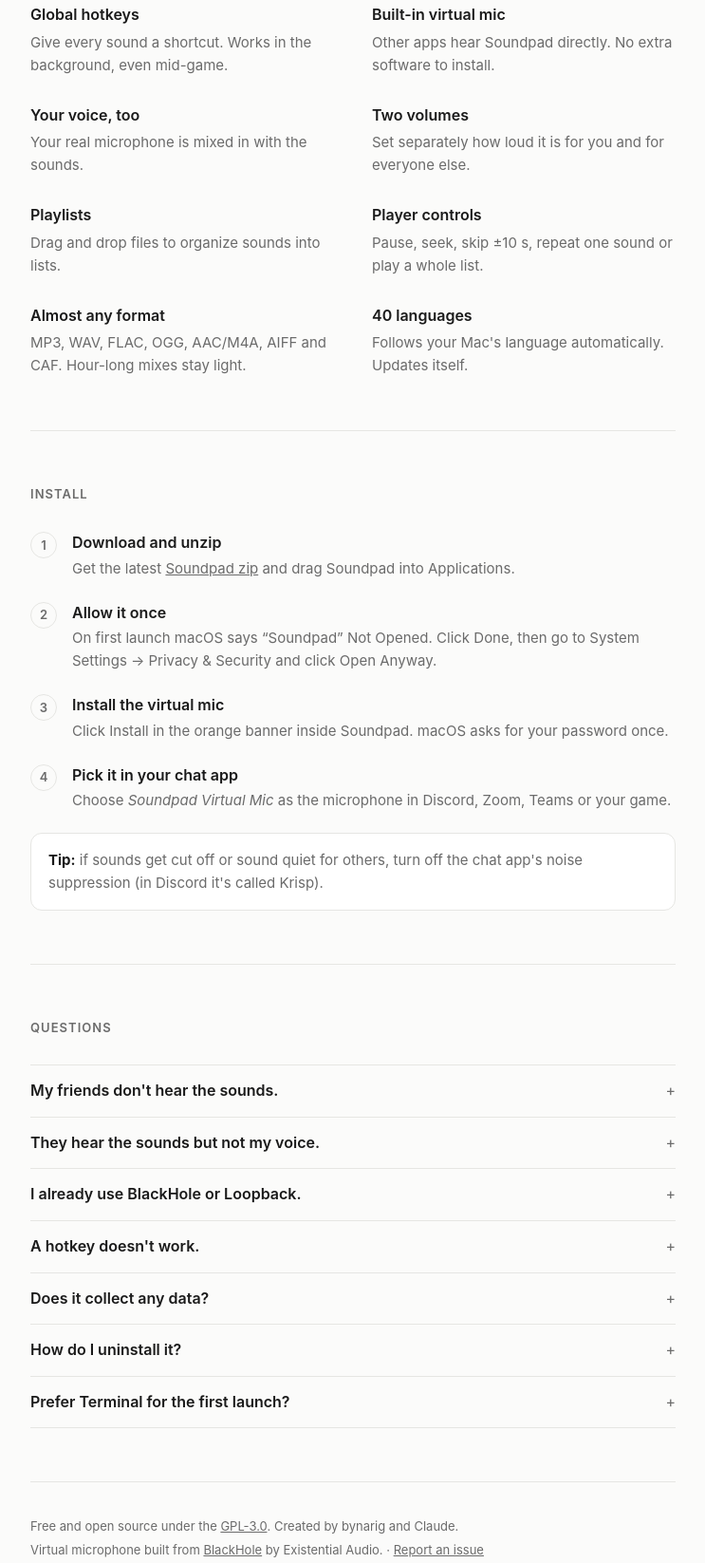
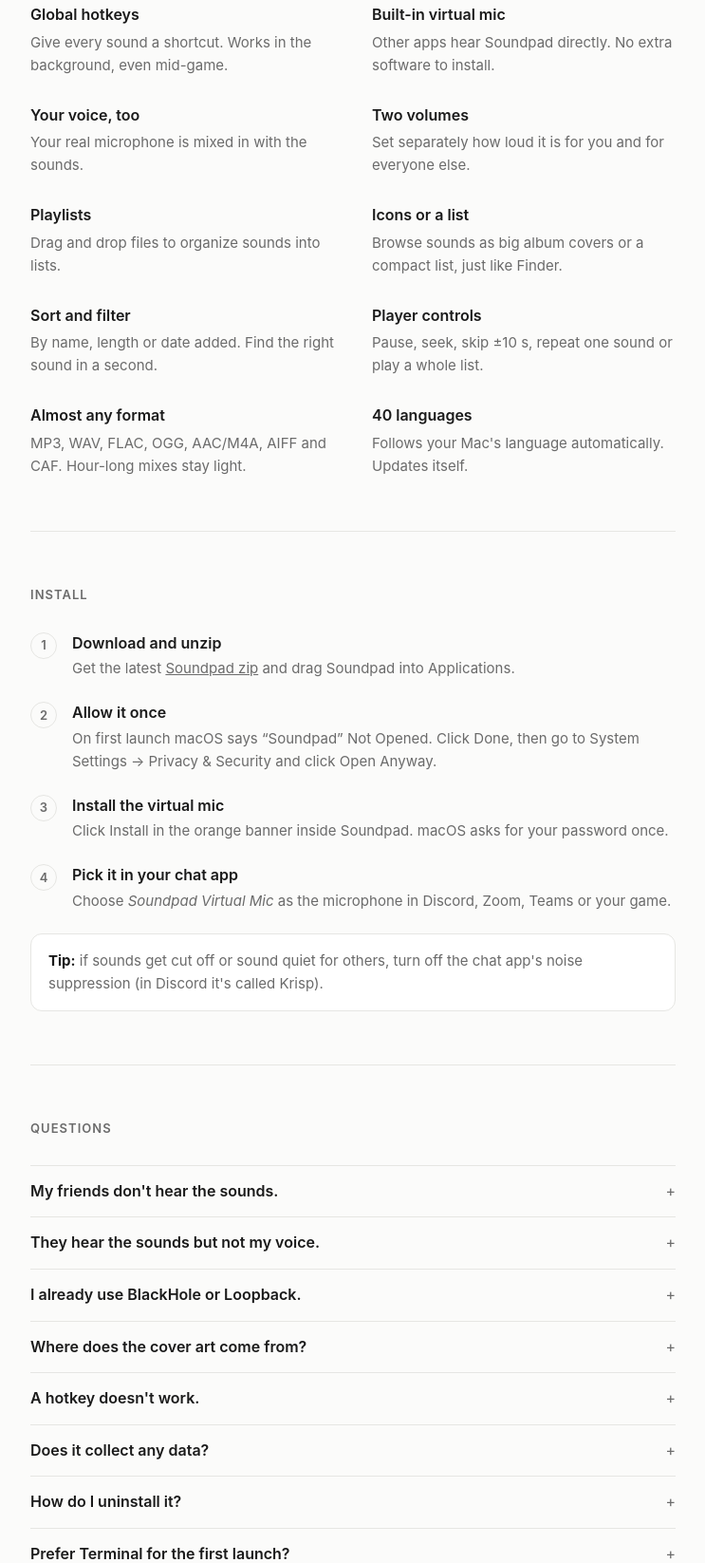
Before and after one commit to bynarig/soundpad, a plain HTML site: page docs/index.html in a window 1280 px wide. Shown: the part 792-2438 px from the top of the page at 95% size, without its empty margins (268-1011 px from the left). Drawn offline with Linux system fonts and the light colour scheme; no server answers.

Commit message:
Docs: icon view, sorting and filters in README and website
Co-Authored-By: Claude Opus 5.5 <noreply@anthropic.com>

```diff
--- a/docs/index.html
+++ b/docs/index.html
@@ -153,6 +153,8 @@
         <div><h3>Your voice, too</h3><p>Your real microphone is mixed in with the sounds.</p></div>
         <div><h3>Two volumes</h3><p>Set separately how loud it is for you and for everyone else.</p></div>
         <div><h3>Playlists</h3><p>Drag and drop files to organize sounds into lists.</p></div>
+        <div><h3>Icons or a list</h3><p>Browse sounds as big album covers or a compact list, just like Finder.</p></div>
+        <div><h3>Sort and filter</h3><p>By name, length or date added. Find the right sound in a second.</p></div>
         <div><h3>Player controls</h3><p>Pause, seek, skip ±10 s, repeat one sound or play a whole list.</p></div>
         <div><h3>Almost any format</h3><p>MP3, WAV, FLAC, OGG, AAC/M4A, AIFF and CAF. Hour-long mixes stay light.</p></div>
         <div><h3>40 languages</h3><p>Follows your Mac's language automatically. Updates itself.</p></div>
@@ -175,6 +177,7 @@
       <details><summary>My friends don't hear the sounds.</summary><p>Check that your chat app's microphone is set to Soundpad Virtual Mic, and that the 🎙 slider in Soundpad isn't at zero or muted.</p></details>
       <details><summary>They hear the sounds but not my voice.</summary><p>In Settings, set Mix in my microphone to your real microphone, and allow microphone access in System Settings → Privacy &amp; Security → Microphone.</p></details>
       <details><summary>I already use BlackHole or Loopback.</summary><p>They work side by side. Soundpad never takes over BlackHole by itself. If you'd rather route into BlackHole, choose it in Settings → Virtual microphone.</p></details>
+      <details><summary>Where does the cover art come from?</summary><p>From the picture stored in the music file, or a <code>cover.jpg</code> or <code>folder.jpg</code> in the same folder. Sounds without one get a colored tile.</p></details>
       <details><summary>A hotkey doesn't work.</summary><p>Another app might already use that combination. Pick a different one.</p></details>
       <details><summary>Does it collect any data?</summary><p>No. No accounts, no ads, no analytics. It only goes online to check for updates, and you can turn that off.</p></details>
       <details><summary>How do I uninstall it?</summary><p>Open Settings → Soundpad Virtual Mic → Manage → Uninstall, then drag Soundpad from Applications to the Trash.</p></details>
```
Also changed, not shown: 1 other file.
